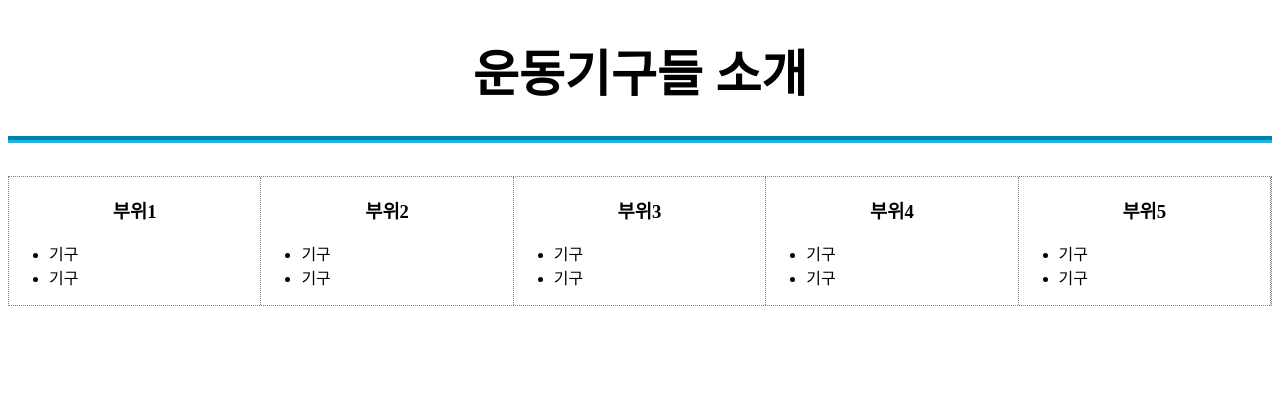
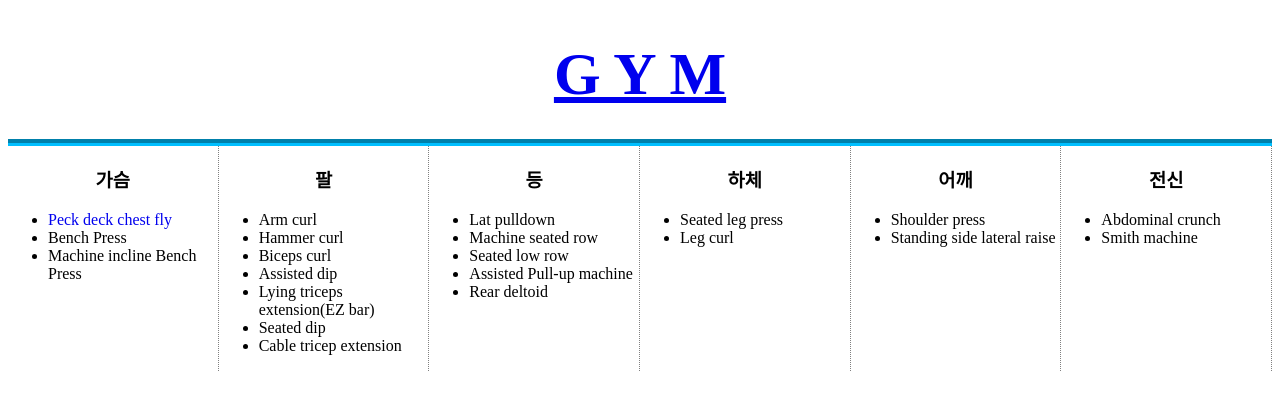
Before and after one commit to gitshangus/training, a plain HTML site: page index.html in a window 1280 px wide. Drawn offline with Linux system fonts and the light colour scheme.

Commit message:
Add files via upload

```diff
--- a/index.html
+++ b/index.html
@@ -6,41 +6,57 @@
     <link rel="stylesheet" href="style01.css">
   </head>
   <body>
-    <h1>운동기구들 소개</h1>
+    <h1><a href="index.html">G Y M</a></h1>
     <div id="grid">
       <div class ="parts">
-      <h3>부위1</h3>
+      <h3>가슴</h3>
       <ul>
-        <li>기구</li>
-        <li>기구</li>
+        <li><a href="chest_pecdeck.html">Peck deck chest fly</a></li>
+        <li>Bench Press</li>
+        <li>Machine incline Bench Press</li>
       </ul>
       </div>
       <div class ="parts">
-      <h3>부위2</h3>
+      <h3>팔</h3>
       <ul>
-        <li>기구</li>
-        <li>기구</li>
+        <li>Arm curl</li>
+        <li>Hammer curl</li>
+        <li>Biceps curl</li>
+        <li>Assisted dip</li>
+        <li>Lying triceps extension(EZ bar)</li>
+        <li>Seated dip</li>
+        <li>Cable tricep extension</li>
       </ul>
       </div>
       <div class ="parts">
-      <h3>부위3</h3>
+      <h3>등</h3>
       <ul>
-        <li>기구</li>
-        <li>기구</li>
+        <li>Lat pulldown</li>
+        <li>Machine seated row</li>
+        <li>Seated low row</li>
+        <li>Assisted Pull-up machine</li>
+        <li>Rear deltoid</li>
       </ul>
       </div>
       <div class ="parts">
-      <h3>부위4</h3>
+      <h3>하체</h3>
       <ul>
-        <li>기구</li>
-        <li>기구</li>
+        <li>Seated leg press</li>
+        <li>Leg curl</li>
       </ul>
       </div>
       <div class ="parts">
-      <h3>부위5</h3>
+      <h3>어깨</h3>
       <ul>
-        <li>기구</li>
-        <li>기구</li>
+        <li>Shoulder press</li>
+        <li>Standing side lateral raise</li>
+      </ul>
+      </div>
+      <div class ="parts">
+      <h3>전신</h3>
+      <ul>
+        <li>Abdominal crunch</li>
+        <li>Smith machine</li>
       </ul>
       </div>
     </div>
--- a/style01.css
+++ b/style01.css
@@ -1,12 +1,14 @@
 h1{
-  font-size: 50px; text-align: center;
+  font-size: 60px; text-align: center;
+  text-decoration: none;
+  color black;
   border-bottom: 7px groove deepskyblue;
   padding-bottom: 30px;
+  margin-bottom: 0px
 }
 #grid{
-  border: 1px dotted gray;
   display: grid;
-  grid-template-columns: 1fr 1fr 1fr 1fr 1fr;
+  grid-template-columns: 1fr 1fr 1fr 1fr 1fr 1fr;
 }
 .parts{
   border-right: 1px dotted gray;
@@ -14,3 +16,6 @@ h1{
 .parts h3{
   text-align: center;
 }
+#grid a{
+  text-decoration: none;
+}
--- /dev/null
+++ b/style02.css
@@ -0,0 +1,25 @@
+h1{
+  font-size: 60px; text-align: center;
+  text-decoration: none; color black;
+  border-bottom: 7px groove limegreen;
+  padding-bottom: 30px;
+  margin-bottom: 0px;
+}
+#grid{
+  display: grid;
+  grid-template-columns: 0.2fr 1fr 0.2fr;
+}
+#article{
+  padding-left: 100px;
+  padding-right: 100px;
+}
+#article h2{
+  font-size: 30px; text-align: center;
+  margin-top: 50px;
+}
+#list{
+  padding-left: 20px;
+}
+.content{
+  border-right: 1px dotted limegreen;
+}
```
Also changed, not shown: chest_pecdeck.html (added, +25 -0 lines).
